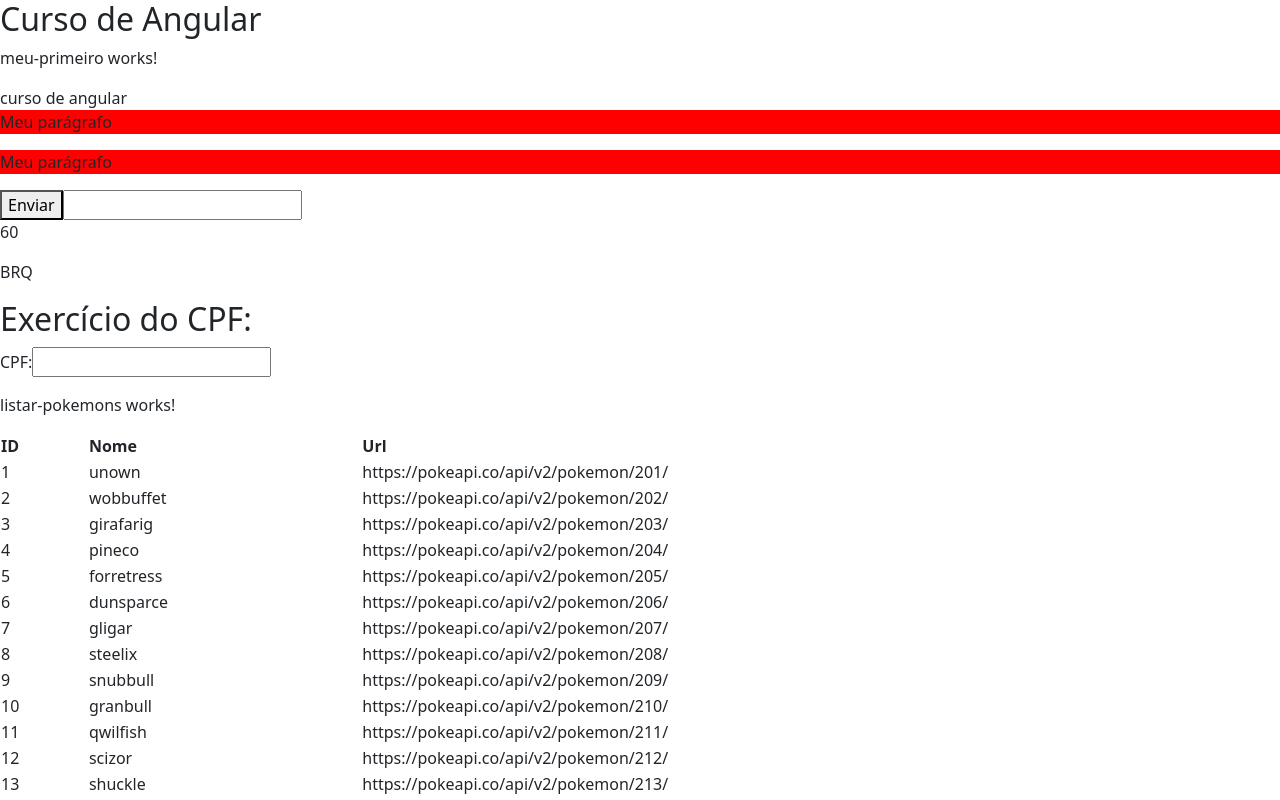
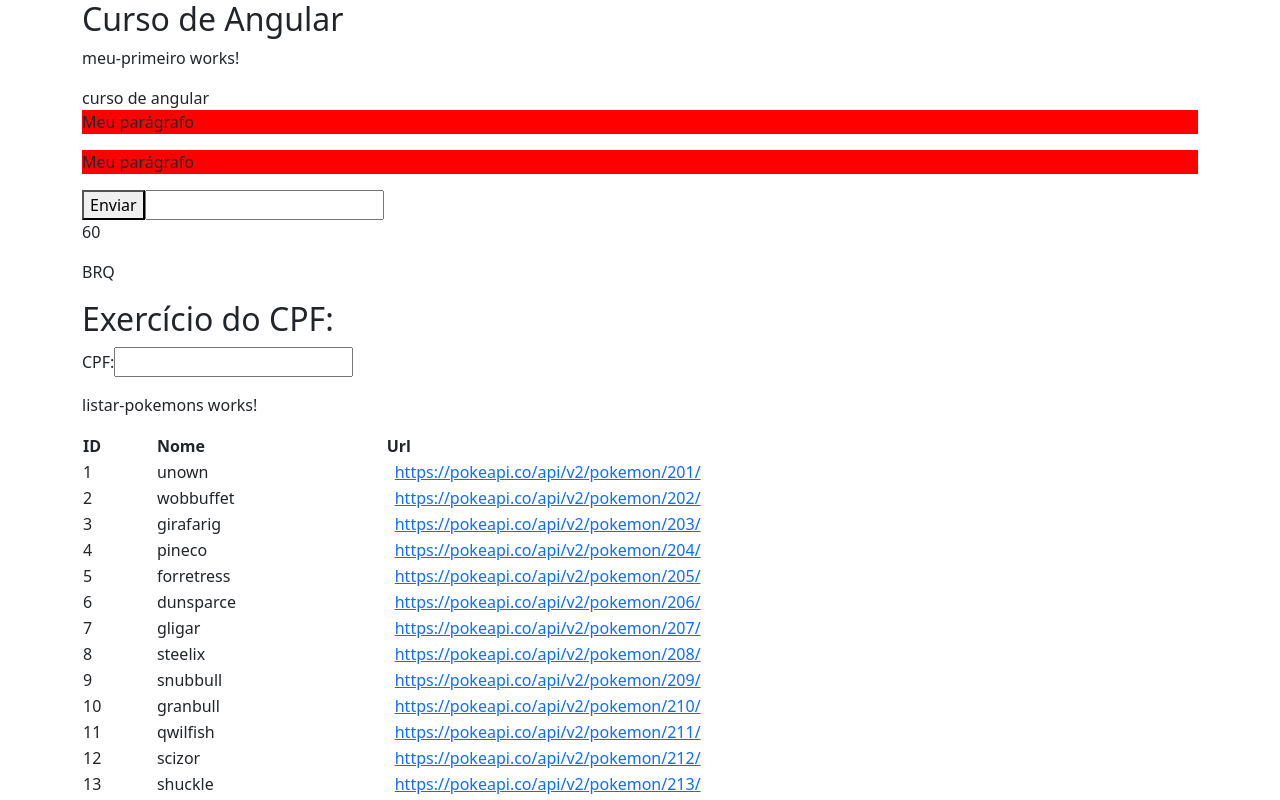
Before and after one commit to BiancaDuarteRaposo/estudos-Angular, an Angular app in the folder angular-app/: page / in a window 1280 px wide. Shown: the top 800 px of the page. Built offline with nearby package versions, Linux system fonts and the light colour scheme.

Commit message:
Correção do exercício

```diff
--- a/angular-app/src/app/pokemons/listar-pokemons/listar-pokemons.component.html
+++ b/angular-app/src/app/pokemons/listar-pokemons/listar-pokemons.component.html
@@ -11,7 +11,9 @@
   <tr *ngFor="let dados of pokemons.results; let i = index">
     <td>{{ i + 1 }}</td>
     <td>{{ dados.name }}</td>
-    <td>{{ dados.url }}</td>
+    <td>
+      <a [href]="dados.url" target="_blank">{{ dados.url }}</a>
+    </td>
   </tr>
   <tr>
     <td colspan="2">Total:</td>
--- a/angular-app/src/index.html
+++ b/angular-app/src/index.html
@@ -14,6 +14,8 @@
     />
   </head>
   <body>
-    <app-root></app-root>
+    <div class="container">
+      <app-root></app-root>
+    </div>
   </body>
 </html>
```
